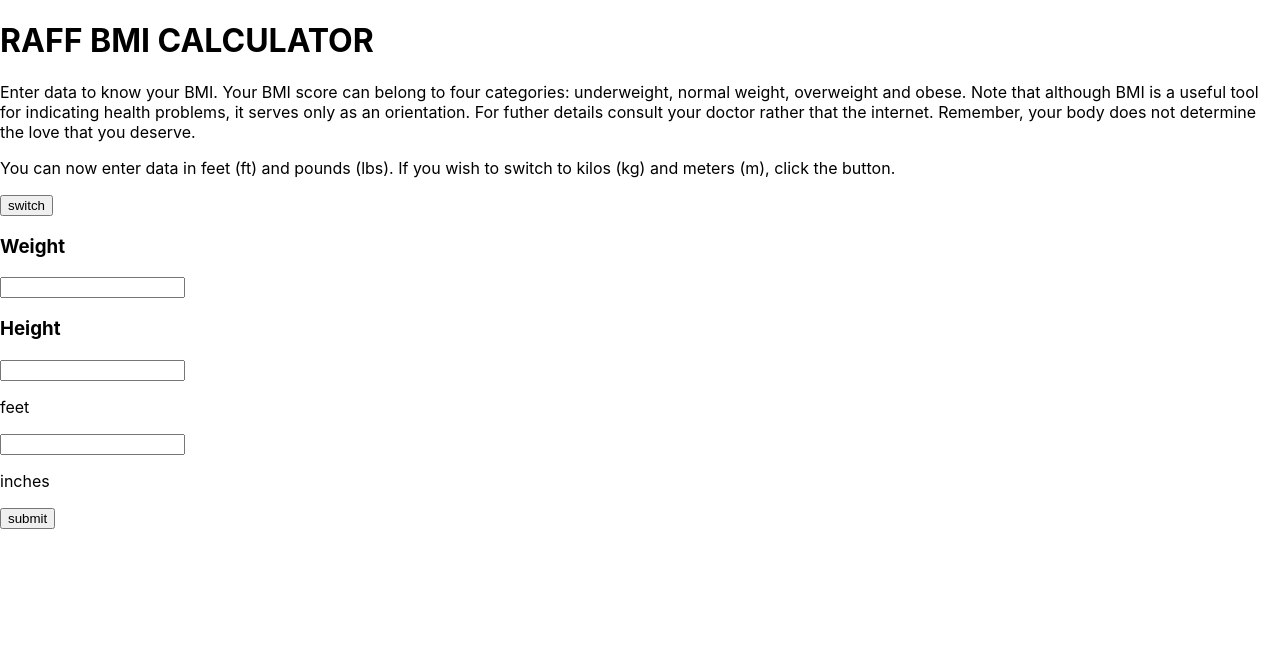
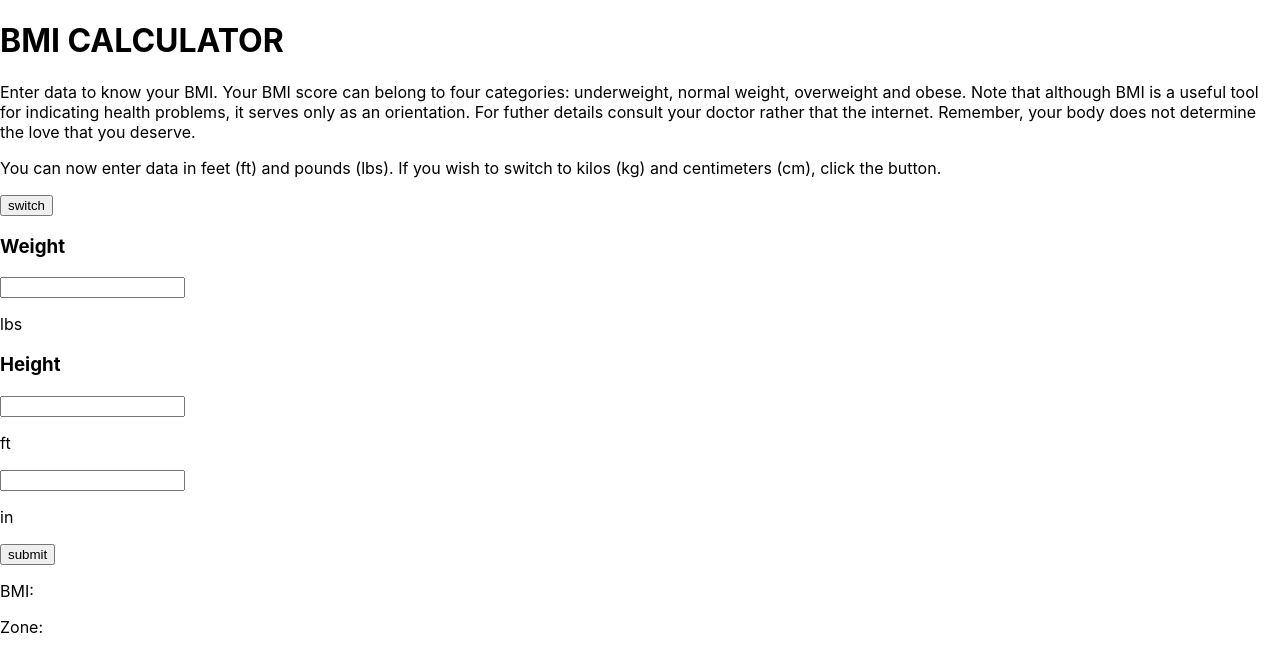
Before and after one commit to Leticie/Full-Stack-Open, a React (Create React App) app in the folder bmi_project/bmi/: page / in a window 1280 px wide. Both pictures are taken after a click on the button "switch". Shown: the top 672 px of the page. Built offline with nearby package versions, Linux system fonts and the light colour scheme.

Commit message:
working version

```diff
--- a/bmi_project/bmi/src/App.js
+++ b/bmi_project/bmi/src/App.js
@@ -3,6 +3,7 @@ import { ImperialBMICalculator } from "./components/ImperialBMICalculator";
 import { MetricBMICalculator } from "./components/MetricBMICalculator";
 
 const AppDecription = () => (
+  <div>
     <p>
       Enter data to know your BMI. Your BMI score can belong to four categories:
       underweight, normal weight, overweight and obese. Note that although BMI is
@@ -10,9 +11,10 @@ const AppDecription = () => (
       orientation. For futher details consult your doctor rather that the
       internet. Remember, your body does not determine the love that you deserve.
     </p>
+  </div>
 );
 
-const MeasurementInfo = (measurement) => {
+const MeasurementInfo = ({measurement}) => {
   if (measurement === "metric") {
     return (
       <p>
@@ -24,12 +26,12 @@ const MeasurementInfo = (measurement) => {
   return (
     <p>
       You can now enter data in feet (ft) and pounds (lbs). If you wish to
-      switch to kilos (kg) and meters (m), click the button.
+      switch to kilos (kg) and centimeters (cm), click the button.
     </p>
   );
 };
 
-const BmiZoneInfo = (bmiZone) => {
+const BmiZoneInfo = ({bmiZone}) => {
   if (bmiZone == 1) {
     return <p> The BMI score indicates that you might be underweight. </p>;
   }
@@ -50,9 +52,11 @@ const SelectedBMICalculator = ({
   handleChangeWeight,
   handleChangeHeightCentimeters,
   weight,
-  setWeight,
   heightCentimeters,
-  setHeightCentimeters,
+  handleChangeBmi,
+  bmi,
+  determineBmiZone,
+  handleChangeBmiZone
 }) => {
   if (newMeasurement === "metric") {
     return (
@@ -61,62 +65,72 @@ const SelectedBMICalculator = ({
         setWeight={handleChangeWeight}
         heightCentimeters={heightCentimeters}
         setHeightCentimeters={handleChangeHeightCentimeters}
+        calculateBmi={calculateBmi}
+        handleChangeBmi={handleChangeBmi}
+        bmi={bmi}
+        determineBmiZone={determineBmiZone}
+        handleChangeBmiZone={handleChangeBmiZone}
       />
     );
   }
   return (
     <ImperialBMICalculator
+      weight={weight}
       setWeight={handleChangeWeight}
+      heightCentimeters={heightCentimeters}
       setHeightCentimeters={handleChangeHeightCentimeters}
+      calculateBmi={calculateBmi}
+      handleChangeBmi={handleChangeBmi}
+      bmi={bmi}
+      determineBmiZone={determineBmiZone}
+      handleChangeBmiZone={handleChangeBmiZone}
     />
   );
 };
 
-const calculateBmi = (weight, height) => {
+const calculateBmi = (weight, height, handleChangeBmi) => {
   if (height != 0) {
     const heightInMeters = height / 100;
     const bmiMetric = weight / (heightInMeters * heightInMeters);
     const bmiMetricRounded = bmiMetric.toFixed(2);
-    return bmiMetricRounded;
+    handleChangeBmi(bmiMetricRounded)
   }
-  return ""
 };
 
-const BmiDisplay = ({bmi, weight, height, handleChangeBmi}) => {
-  const calculatedBmi = calculateBmi(weight, height);
-  handleChangeBmi(calculatedBmi)
-  return <p>{bmi}</p>;
+const BmiDisplay = ({bmi}) => (
+  <div>
+    <p>BMI: {bmi}</p>
+  </div>
+);
+
+const determineBmiZone = (bmi, handleChangeBmiZone) => {
+  if (bmi < 18.5) {
+    handleChangeBmiZone(1);
+  }
+  if (bmi < 25) {
+    handleChangeBmiZone(2);
+  }
+  if (bmi < 30) {
+    handleChangeBmiZone(3);
+  }
+  if (bmi >= 30) {
+    handleChangeBmiZone(4);
+  }
 };
 
-const determineBmiZone = (bmi) => {
-  if (bmi < 14) {
-    return ""
-  }
-  if (bmi < 18.5) {
-    return 1;
-  }
-  if (bmi < 25) {
-    return 2;
-  }
-  if (bmi < 30) {
-    return 3;
-  }
-  if (bmi >= 30) {
-    return 4;
-  }
-  return ""
-};
+const BmiZoneDisplay = ({bmiZone}) => (
+  <div>
+    <p>Zone: {bmiZone}</p>
+  </div>
+);
 
-const BmiZoneDisplay = ({bmi, bmiZone, handleChangeBmiZone}) => {
-  const determinedBmiZone = determineBmiZone(bmi)
-  handleChangeBmiZone(determinedBmiZone)
-  return (
+const ResultsDisplay = ({bmi, bmiZone}) => (
   <div>
-      <p>{bmiZone}</p>
+    <BmiDisplay bmi={bmi} />
+    <BmiZoneDisplay bmiZone={bmiZone} />
     <BmiZoneInfo bmiZone={bmiZone} />
   </div>
-  );
-}
+)
 
 const App = () => {
   const [newMeasurement, setNewMeasurement] = useState("metric");
@@ -142,7 +156,7 @@ const App = () => {
 
   return (
     <div>
-      <h1>RAFF BMI CALCULATOR</h1>
+      <h1>BMI CALCULATOR</h1>
       <AppDecription />
       <MeasurementInfo measurement={newMeasurement} />
       <button onClick={switchMeasurementSystem}>switch</button>
@@ -151,18 +165,13 @@ const App = () => {
         handleChangeWeight={handleChangeWeight}
         handleChangeHeightCentimeters={handleChangeHeightCentimeters}
         weight={weight}
-        setWeight={setWeight}
         heightCentimeters={heightCentimeters}
-        setHeightCentimeters={setHeightCentimeters}
+        handleChangeBmi={handleChangeBmi}
+        bmi={bmi}
+        determineBmiZone={determineBmiZone}
+        handleChangeBmiZone={handleChangeBmiZone}
       />
-      <BmiDisplay
-        bmi={bmi}
-        weight={weight}
-        height={heightCentimeters}
-        handleChangeBmi={handleChangeBmi}
-      />
-      <BmiZoneDisplay bmi={bmi} bmiZone={bmiZone} handleChangeBmiZone={handleChangeBmiZone}/>
-      <BmiZoneInfo bmiZone={bmiZone} />
+      <ResultsDisplay bmi={bmi} bmiZone={bmiZone} />
     </div>
   );
 };
--- a/bmi_project/bmi/src/components/ImperialBMICalculator.jsx
+++ b/bmi_project/bmi/src/components/ImperialBMICalculator.jsx
@@ -12,40 +12,49 @@ const weightImperialToMetric = (weight) => {
     return poundsToKilos
 }
 
-export const ImperialBMICalculator = ({setWeight, setHeightCentimeters}) => {
+export const ImperialBMICalculator = ({weight, setWeight, heightCentimeters, setHeightCentimeters, calculateBmi, handleChangeBmi, bmi, determineBmiZone, handleChangeBmiZone}) => {
     const [heightFeet, setHeightFeet] = useState("")
     const [heightInches, setHeightInches] = useState("")
     const [weightPounds, setWeightPounds] = useState("")
 
 
-    const handleSubmit = (event) => {
+    const handleWeightPoundsChange = (event) => {
+        setWeightPounds(event.target.value)
+        setWeight(weightImperialToMetric(weightPounds))
+    }
+    const handleHeightFeetChange = (event) => {
+        setHeightFeet(event.target.value)
+        setHeightCentimeters(heightImperialToMetric(heightFeet, heightInches))
+    }
+    const handleHeightInchesChange = (event) => {
+        setHeightInches(event.target.value)
+        setHeightCentimeters(heightImperialToMetric(heightFeet, heightInches))
+    }
+
+    const handleClick = (event) => {
         event.preventDefault()
 
-        setHeightCentimeters(heightImperialToMetric(heightFeet, heightInches))
-        setWeight(weightImperialToMetric(weightPounds))
-        setHeightFeet('')
-        setHeightInches('')
-        setWeightPounds('')
+        calculateBmi(weight, heightCentimeters, handleChangeBmi)
+        determineBmiZone(bmi, handleChangeBmiZone)
+        setWeightPounds("")
+        setHeightFeet("")
+        setHeightInches("")
     }
-
-    const handleWeightPoundsChange = (event) => (setWeightPounds(event.target.value))
-    const handleHeightFeetChange = (event) => (setHeightFeet(event.target.value))
-    const handleHeightInchesChange = (event) => (setHeightInches(event.target.value))
-
 
 
     return (
         <div>
-            <form onSubmit={handleSubmit}>
+            <form>
                 <h3>Weight</h3>
                     <input type="number" value={weightPounds} onChange={handleWeightPoundsChange}></input>
+                    <p>lbs</p>
                 <h3>Height</h3>
                     <input type="number" value={heightFeet} onChange={handleHeightFeetChange}></input>
-                    <p>feet</p>
+                    <p>ft</p>
                     <input type="number" value={heightInches} onChange={handleHeightInchesChange}></input>
-                    <p>inches</p>
+                    <p>in</p>
                 <div>
-                    <button type="submit">submit</button>
+                    <button onClick={handleClick}>submit</button>
                 </div>
             </form>
         </div>
--- a/bmi_project/bmi/src/components/MetricBMICalculator.jsx
+++ b/bmi_project/bmi/src/components/MetricBMICalculator.jsx
@@ -1,25 +1,29 @@
 
-export const MetricBMICalculator = ({weight, setWeight, heightCentimeters, setHeightCentimeters}) => {
+export const MetricBMICalculator = ({weight, setWeight, heightCentimeters, setHeightCentimeters, calculateBmi, handleChangeBmi, bmi, determineBmiZone, handleChangeBmiZone}) => {
 
-    const handleSubmit = (event) => {
+    const handleChangeWeight = (event) => setWeight(event.target.value);
+    const handleChangeHeightCentimeters = (event) => setHeightCentimeters(event.target.value);
+
+    const handleClick = (event) => {
         event.preventDefault()
 
+        calculateBmi(weight, heightCentimeters, handleChangeBmi)
+        determineBmiZone(bmi, handleChangeBmiZone)
         setWeight('')
         setHeightCentimeters('')
     }
 
-    const handleChangeWeight = (event) => setWeight(event.target.value);
-    const handleChangeHeightCentimeters = (event) => setHeightCentimeters(event.target.value);
-
     return (
         <div>
-            <form onSubmit={handleSubmit}>
+            <form>
                 <h3>Weight</h3>
                     <input type="number" value={weight} onChange={handleChangeWeight}></input>
+                    <p>kg</p>
                 <h3>Height</h3>
                     <input type="number" value={heightCentimeters} onChange={handleChangeHeightCentimeters}></input>
+                    <p>cm</p>
                 <div>
-                    <button type="submit">submit</button>
+                    <button onClick={handleClick}>submit</button>
                 </div>
             </form>
         </div>
```
Lines whose indentation alone changed are shown as unchanged.
